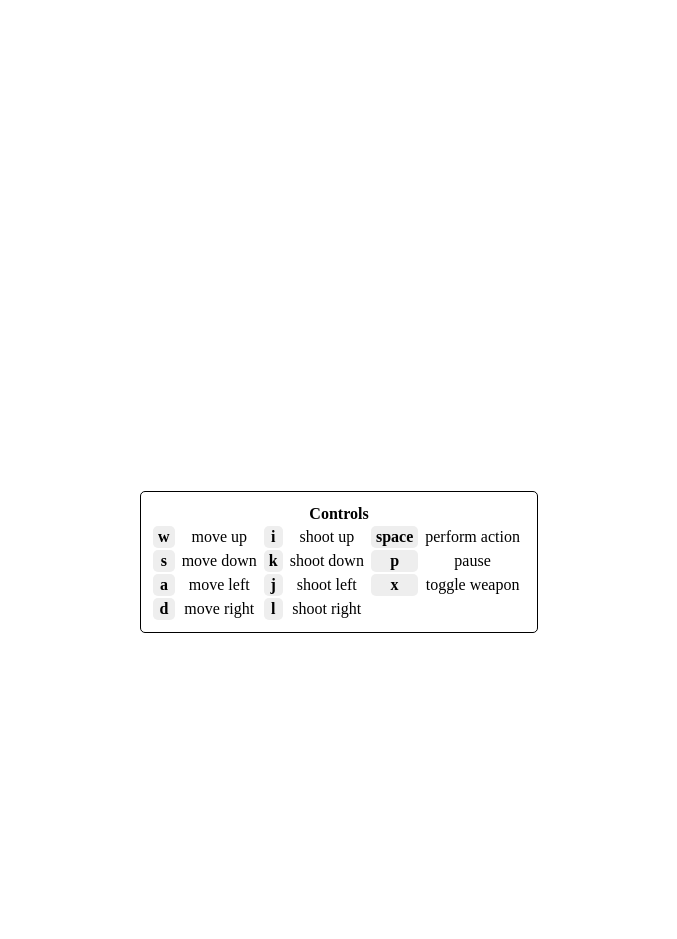
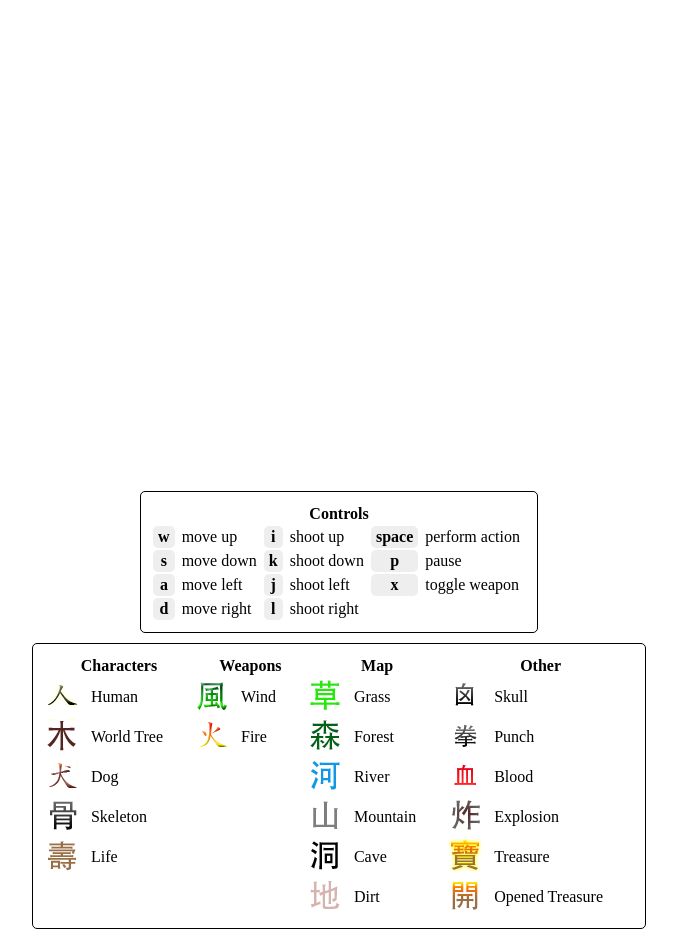
Before and after one commit to donaldducky/ld28-existence, a website: page public/index.html in a window 1280 px wide. Shown: the part 106-1045 px from the top of the page, without its empty margins (301-978 px from the left). Before the commit the page ends 800 px from the top, so only its background shows below. Drawn offline with Linux system fonts and the light colour scheme.

Commit message:
Update page to have icon descriptions

```diff
--- a/public/css/styles.css
+++ b/public/css/styles.css
@@ -4,7 +4,8 @@
   text-align: center;
 }
 
-#controls {
+#controls,
+#icons {
   border: 1px solid #000;
   border-radius: 5px;
   padding: 10px;
@@ -21,6 +22,15 @@ td.key {
 }
 td.description {
   padding: 2px 5px;
+  text-align: left;
+}
+
+td.icon-cell {
+  padding-right: 10px;
+}
+td.icon-description {
+  text-align: left;
+  padding-right: 30px;
 }
 
 .icon {
@@ -54,8 +64,25 @@ td.description {
   opacity: 0.2;
 }
 
+.icon-human { background-position: 0 0; }
 .icon-fire { background-position: -32px 0; }
 .icon-wind { background-position: -128px 0; }
+.icon-dog { background-position: -160px 0; }
+.icon-treasure { background-position: -192px 0; }
+.icon-treasure-opened { background-position: -224px 0; }
+.icon-forest { background-position: 0 -32px; }
+.icon-mountain { background-position: -32px -32px; }
+.icon-grass { background-position: -64px -32px; }
+.icon-river { background-position: -96px -32px; }
+.icon-cave { background-position: -128px -32px; }
+.icon-dirt { background-position: -160px -32px; }
+.icon-tree { background-position: -192px -32px; }
+.icon-skeleton { background-position: 0 -96px; }
+.icon-skull { background-position: -32px -96px; }
+.icon-punch { background-position: -64px -96px; }
+.icon-blood { background-position: -96px -96px; }
+.icon-explosion { background-position: -128px -96px; }
+.icon-life { background-position: 0 -128px; }
 
 #sprites {
   display: none;
--- a/public/index.html
+++ b/public/index.html
@@ -40,6 +40,51 @@
     <td class="key">l</td><td class="description">shoot right</td>
   </tr>
 </table>
+
+<table id="icons">
+  <tr>
+    <th colspan="2">Characters</th>
+    <th colspan="2">Weapons</th>
+    <th colspan="2">Map</th>
+    <th colspan="2">Other</th>
+  </tr>
+  <tr>
+    <td class="icon-cell"><span class="icon icon-human"></span></td><td class="icon-description">Human</td>
+    <td class="icon-cell"><span class="icon icon-wind"></span></td><td class="icon-description">Wind</td>
+    <td class="icon-cell"><span class="icon icon-grass"></span></td> <td class="icon-description">Grass</td>
+    <td class="icon-cell"><span class="icon icon-skull"></span></td><td class="icon-description">Skull</td>
+  </tr>
+  <tr>
+    <td class="icon-cell"><span class="icon icon-tree"></span></td><td class="icon-description">World Tree</td>
+    <td class="icon-cell"><span class="icon icon-fire"></span></td><td class="icon-description">Fire</td>
+    <td class="icon-cell"><span class="icon icon-forest"></span></td><td class="icon-description">Forest</td>
+    <td class="icon-cell"><span class="icon icon-punch"></span></td><td class="icon-description">Punch</td>
+  </tr>
+  <tr>
+    <td class="icon-cell"><span class="icon icon-dog"></span></td><td class="icon-description">Dog</td>
+    <td class="icon-cell" colspan="2"></td>
+    <td class="icon-cell"><span class="icon icon-river"></span></td><td class="icon-description">River</td>
+    <td class="icon-cell"><span class="icon icon-blood"></span></td><td class="icon-description">Blood</td>
+  </tr>
+  <tr>
+    <td class="icon-cell"><span class="icon icon-skeleton"></span></td><td class="icon-description">Skeleton</td>
+    <td class="icon-cell" colspan="2"></td>
+    <td class="icon-cell"><span class="icon icon-mountain"></span></td><td class="icon-description">Mountain</td>
+    <td class="icon-cell"><span class="icon icon-explosion"></span></td><td class="icon-description">Explosion</td>
+  </tr>
+  <tr>
+    <td class="icon-cell"><span class="icon icon-life"></span></td><td class="icon-description">Life</td>
+    <td class="icon-cell" colspan="2"></td>
+    <td class="icon-cell"><span class="icon icon-cave"></span></td><td class="icon-description">Cave</td>
+    <td class="icon-cell"><span class="icon icon-treasure"></span></td><td class="icon-description">Treasure</td>
+  </tr>
+  <tr>
+    <td class="icon-cell" colspan="2"></td>
+    <td class="icon-cell" colspan="2"></td>
+    <td class="icon-cell"><span class="icon icon-dirt"></span></td><td class="icon-description">Dirt</td>
+    <td class="icon-cell"><span class="icon icon-treasure-opened"></span></td><td class="icon-description">Opened Treasure</td>
+  </tr>
+</table>
 </div>
 
 <img id="sprites" src="images/sprites.png">
@@ -47,5 +92,17 @@
 <script src="js/lib/raf.js" data-main="js/main"></script>
 <script src="js/lib/require.js" data-main="js/main"></script>
 
+<script type="text/javascript">
+  var _gaq = _gaq || [];
+  _gaq.push(['_setAccount', 'UA-25867248-2']);
+  _gaq.push(['_trackPageview']);
+
+  (function() {
+    var ga = document.createElement('script'); ga.type = 'text/javascript'; ga.async = true;
+    ga.src = ('https:' == document.location.protocol ? 'https://ssl' : 'http://www') + '.google-analytics.com/ga.js';
+    var s = document.getElementsByTagName('script')[0]; s.parentNode.insertBefore(ga, s);
+  })();
+</script>
+
   </body>
 </html>
```
